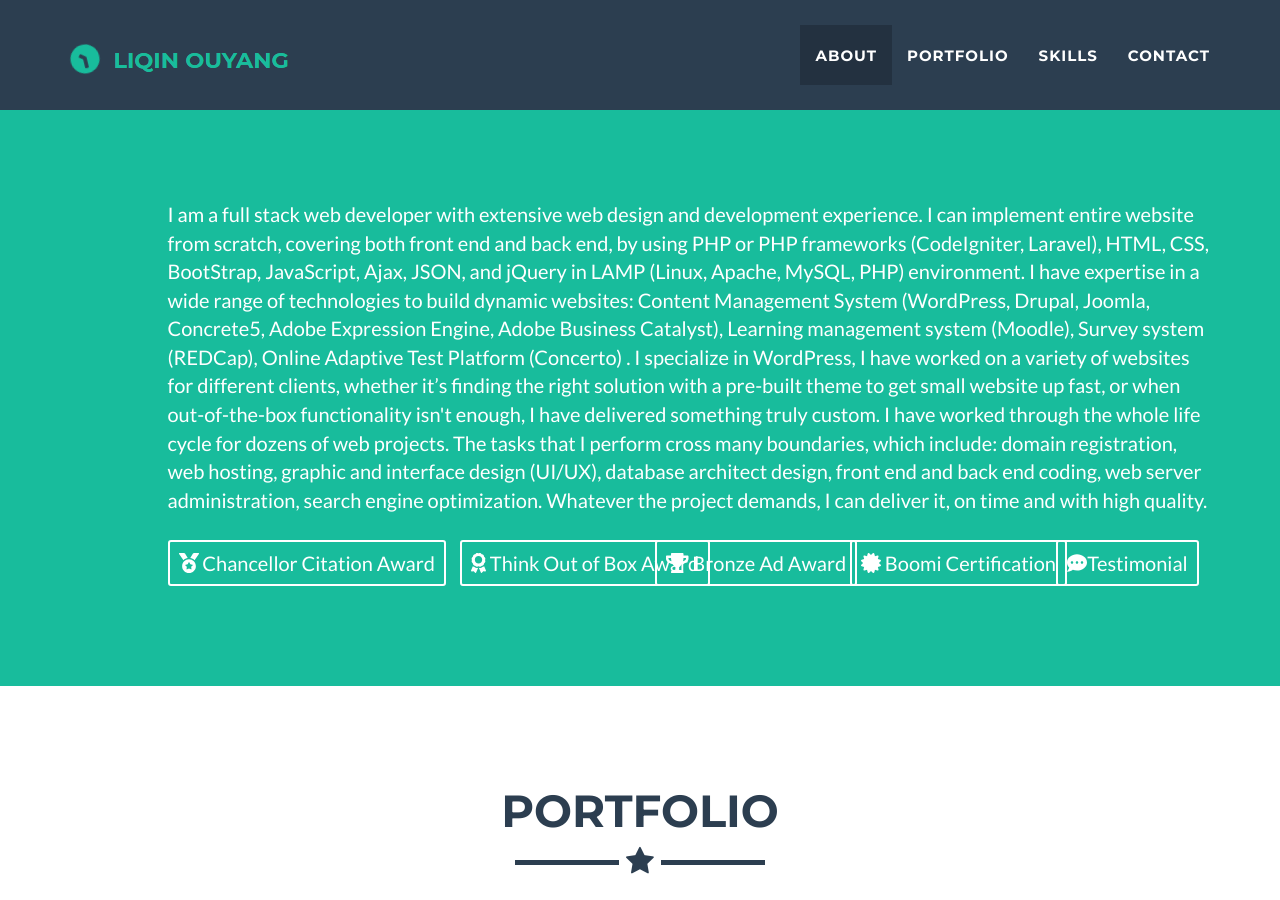
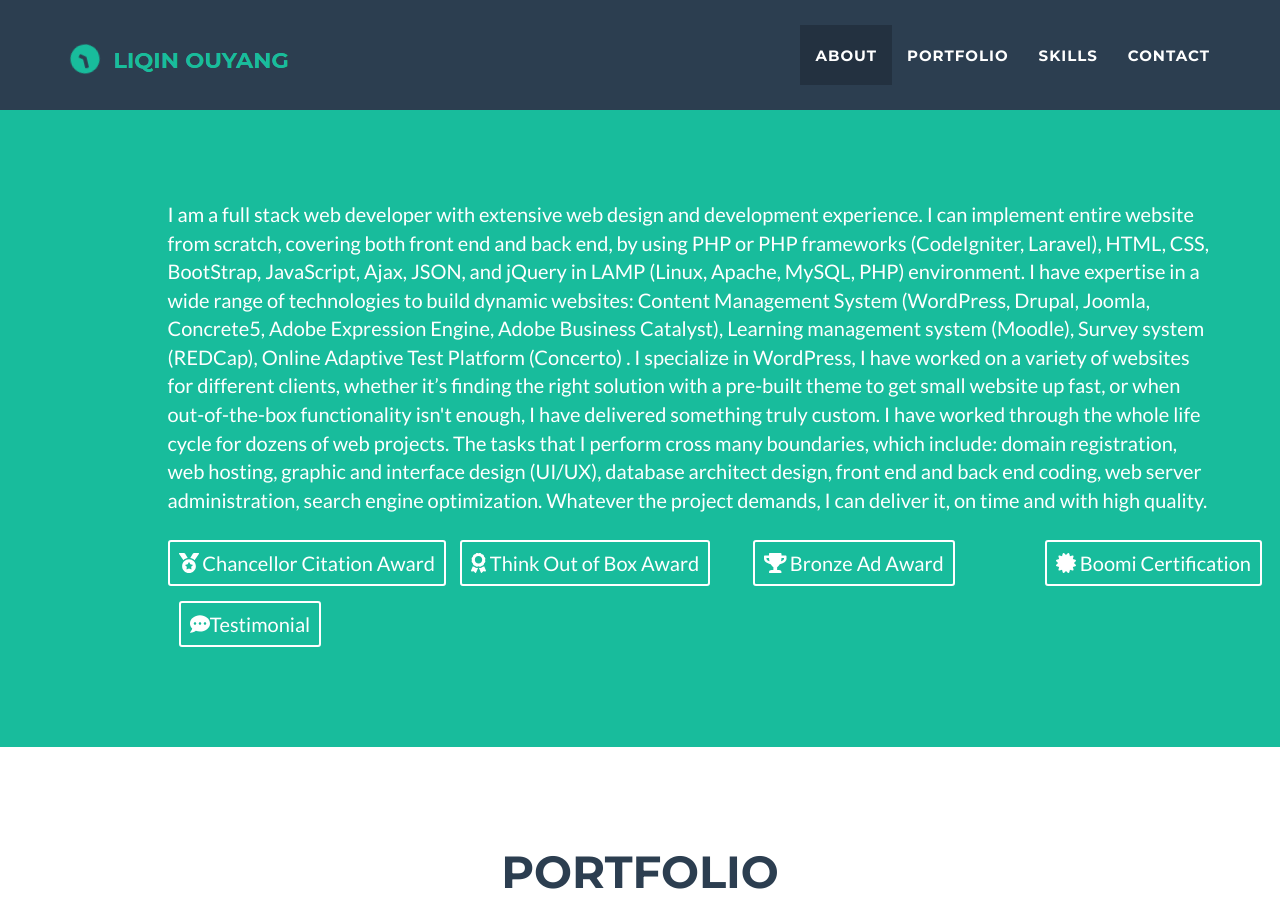
Before and after one commit to hbxtoylq/hbxtoylq.github.io, a Jekyll site: the page built from index.html, in a window 1280 px wide and 900 px high. Built offline with Jekyll 4.4.1, drawn with Linux system fonts in a browser that asks for light colours; nearby versions of some CDN libraries.

Commit message:
Update header.html

```diff
--- a/_includes/header.html
+++ b/_includes/header.html
@@ -32,15 +32,15 @@
                                  <i class="fas fa-award"></i> Think Out of Box Award </a>
                          </div>
 
-			   <div class="col-lg-2   text-center">
+			   <div class="col-lg-2 col-lg-offset-1  text-center">
                                  <a href="img/reward/AwardAD.pdf" class="btn btn-sm btn-outline" target="_blank">
                                  <i class="fas fa-trophy"></i> Bronze Ad Award </a>
  			</div>
-			   <div class="col-lg-2  text-center">
+			   <div class="col-lg-2 col-lg-offset-1 text-center">
                                <a href="img/reward/boomiLO.jpg"  class="btn btn-sm btn-outline" target="_blank">
 <i class="fas fa-certificate"></i> Boomi Certification </a>
                         </div>
-                       <div class="col-lg-2  text-center">
+                       <div class="col-lg-2 col-lg-offset-1 text-center">
                                 <a href="img/reward/award1.png" class="btn btn-sm btn-outline" target="_blank">
                                  <i class="fas fa-comment-dots"></i>Testimonial</a>
                         </div>
```
